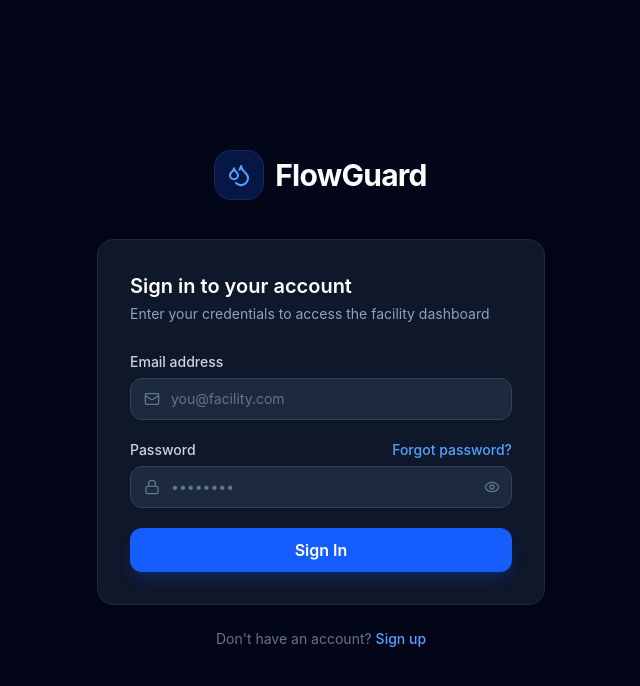
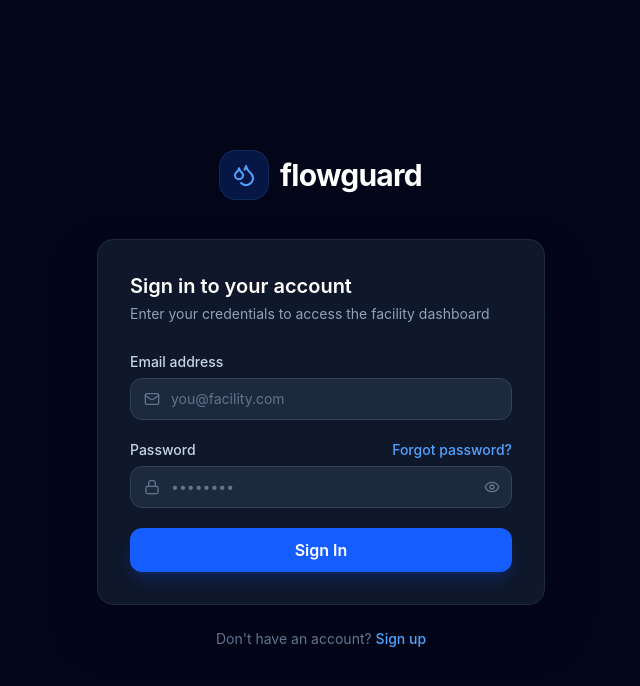
Before and after one commit to ZhenKang01/FlowGuard, a React (Vite) app: page / in a window 1280 px wide. Shown: the top 686 px of the page, without its empty margins (319-959 px from the left). Built offline with nearby package versions, Linux system fonts and the light colour scheme; no server answers.

Commit message:
Update logo in header and fix lowercase flowguard text across components

```diff
--- a/src/components/auth/LoginPage.jsx
+++ b/src/components/auth/LoginPage.jsx
@@ -178,7 +178,7 @@ export default function LoginPage({ onSwitchToRegister }) {
           <div className="w-12 h-12 bg-blue-600/20 rounded-2xl flex items-center justify-center mr-3 ring-1 ring-blue-500/30">
             <Droplets className="w-6 h-6 text-blue-400" />
           </div>
-          <span className="text-3xl font-bold text-white tracking-tight">FlowGuard</span>
+          <span className="text-3xl font-bold text-white tracking-tight">flowguard</span>
         </div>
 
         {/* Card */}
--- a/src/components/auth/RegisterPage.jsx
+++ b/src/components/auth/RegisterPage.jsx
@@ -149,7 +149,7 @@ export default function RegisterPage({ onSwitchToLogin }) {
           <div className="w-12 h-12 bg-blue-600/20 rounded-2xl flex items-center justify-center mr-3 ring-1 ring-blue-500/30">
             <Droplets className="w-6 h-6 text-blue-400" />
           </div>
-          <span className="text-3xl font-bold text-white tracking-tight">FlowGuard</span>
+          <span className="text-3xl font-bold text-white tracking-tight">flowguard</span>
         </div>
 
         {/* Card */}
--- a/src/components/layout/Header.jsx
+++ b/src/components/layout/Header.jsx
@@ -1,5 +1,5 @@
 import { useState, useRef, useEffect } from 'react'
-import { Bell, Search, Menu, Building, ChevronDown, Download, X, CheckCircle } from 'lucide-react'
+import { Droplets, Bell, Search, Menu, Building, ChevronDown, Download, X, CheckCircle } from 'lucide-react'
 import { buildingsList, notificationsData } from '../../data/mockData'
 
 const PAGE_TITLES = {
@@ -47,9 +47,12 @@ export default function Header({ onMenuClick, activePage, onNavigate }) {
         >
           <Menu className="w-5 h-5" />
         </button>
-        <h1 className="text-xl font-semibold text-slate-800 hidden sm:block">
-          {PAGE_TITLES[activePage] ?? 'FlowGuard'}
-        </h1>
+        <div className="flex items-center hidden sm:flex">
+          <Droplets className="w-6 h-6 text-blue-500 mr-2" />
+          <h1 className="text-xl font-semibold text-slate-800 tracking-tight">
+            flowguard
+          </h1>
+        </div>
       </div>
 
       <div className="flex items-center space-x-3 lg:space-x-4">
--- a/src/components/layout/Sidebar.jsx
+++ b/src/components/layout/Sidebar.jsx
@@ -49,7 +49,7 @@ export default function Sidebar({ activePage, onNavigate }) {
     <aside className="flex flex-col h-full bg-slate-900 text-slate-300 border-r border-slate-800 shadow-xl">
       <div className="h-16 flex items-center px-6 border-b border-slate-800 bg-slate-950/50 shrink-0">
         <Droplets className="w-8 h-8 text-blue-500 mr-3" />
-        <span className="text-xl font-bold text-white tracking-tight">FlowGuard</span>
+        <span className="text-xl font-bold text-white tracking-tight">flowguard</span>
       </div>
 
       <nav className="flex-1 overflow-y-auto py-6 px-4 space-y-1">
```
